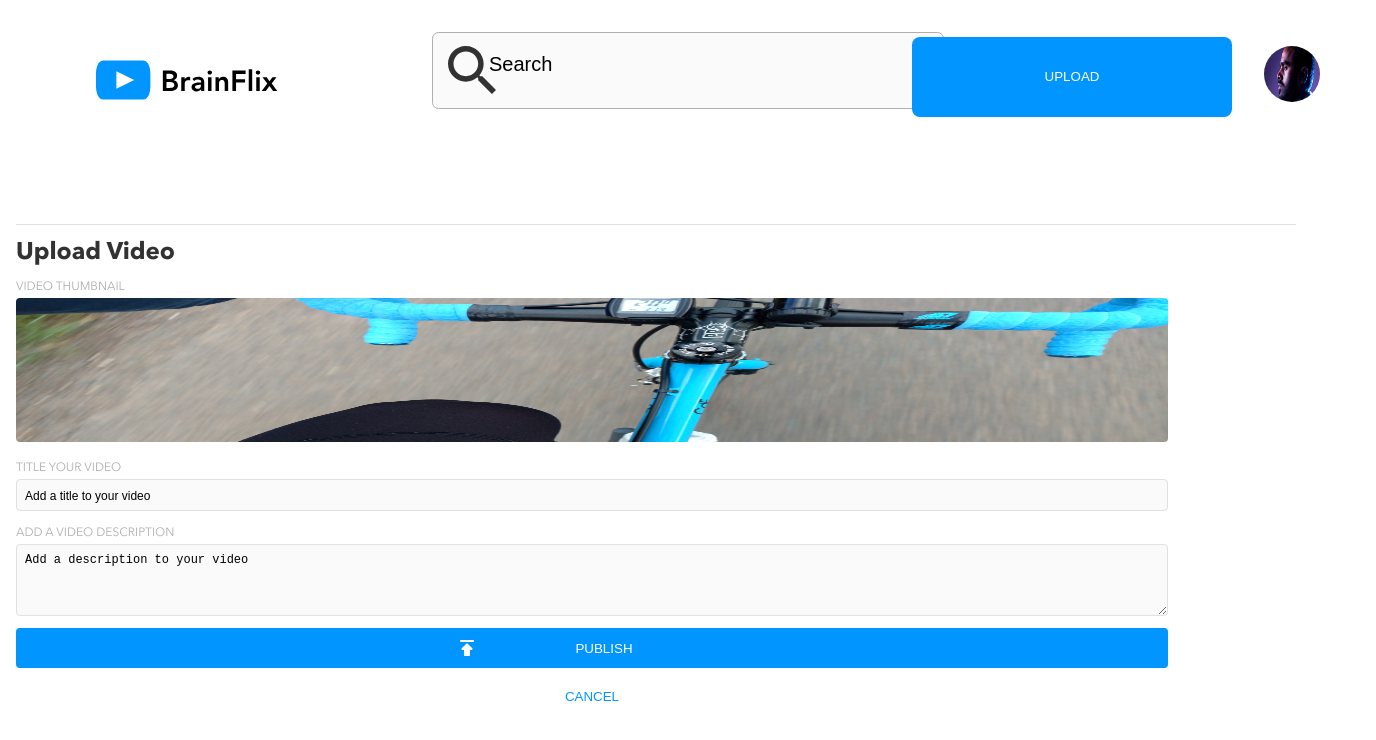
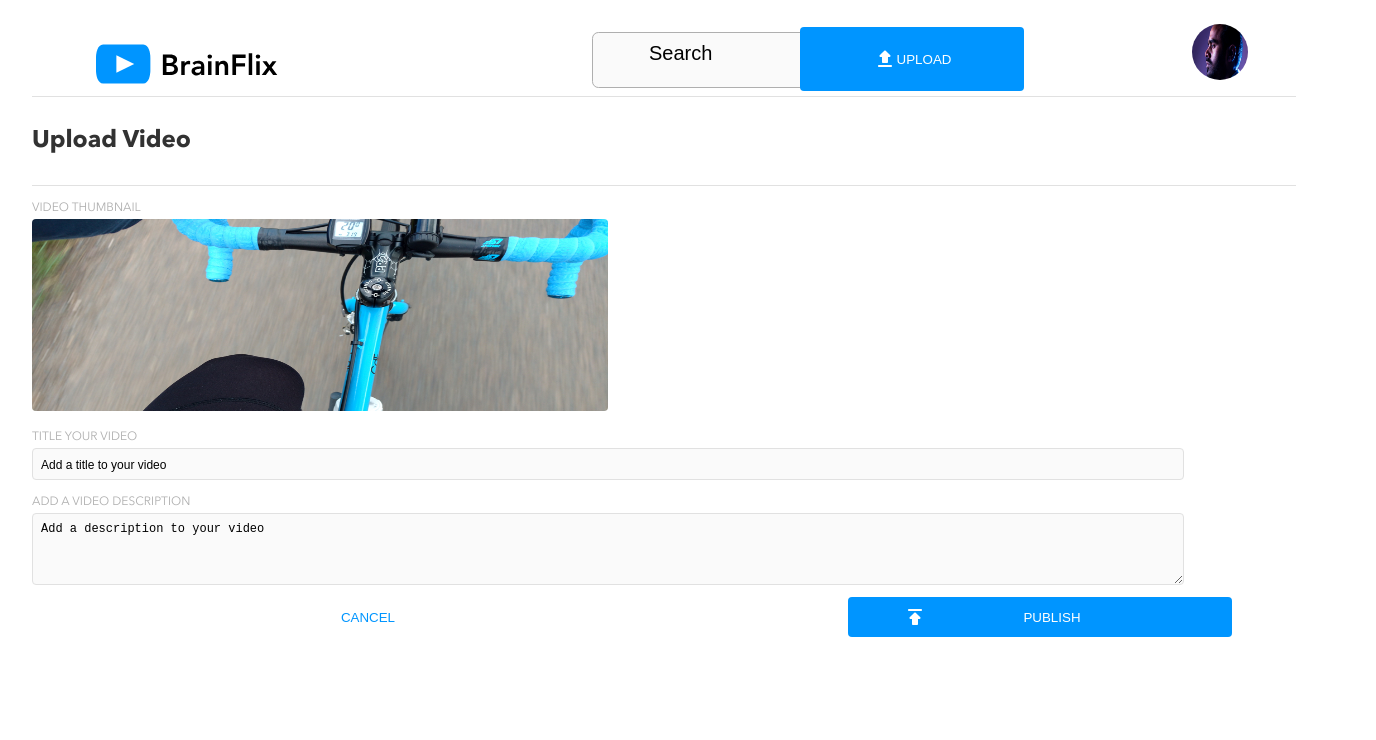
Before and after one commit to javeria731/Javeria-Aamir-Brainflix, a React (Create React App) app: page /Upload in a window 1280 px wide. Shown: the top 740 px of the page, 1376 px wide, since content can reach past the window. Built offline with nearby package versions, Linux system fonts and the light colour scheme.

Commit message:
Fixed  somes of designs

```diff
--- a/src/Components/Comment/Comments.scss
+++ b/src/Components/Comment/Comments.scss
@@ -13,6 +13,7 @@
    margin: 1rem;
    height: 9rem;
    line-height: 1rem;
+
    @include desktop{
 
     width: 95%;
@@ -26,6 +27,19 @@
     margin: 1rem;
     padding-left: 3rem;
     padding-bottom: 1rem;
+    width: 100%;
+
+    & h2{
+font-size: 12px;
+font-weight: 600;
+
+
+color: $primarycolor_1;
+    }
+    & p{
+        color: $primarycolor_3;
+        margin-left: 3rem;
+    }
 
     @include desktop {
 
@@ -41,6 +55,8 @@
    width: 100%;
     position: relative;
     bottom: 4rem;
+
+    font-size: 12px;
 
     @include desktop{
 
--- a/src/Components/Video/Video.js
+++ b/src/Components/Video/Video.js
@@ -10,7 +10,7 @@ const VideoList = (props) => {
 
   return (
     <div className="VideoList__container">
-      {/* Render the list of video items */}
+
       {props.videos.map((video, index) => (
         <VideoListItem key={video.id} video={video} handleVideoClick={() => handleVideoItemClick(index)} />
       ))}
--- a/src/Components/Video/Video.scss
+++ b/src/Components/Video/Video.scss
@@ -20,23 +20,38 @@
 .Videolist__item {
   display: flex;
 
+  @include desktop{
+
+    width: 70%;
+    gap:3.5rem;
+  }
 }
 
 .Videolist__imagelist {
   width: 7rem;
   height: 5rem;
-  margin: 1rem;
+
+  @include desktop{
+
+
+  }
+
 }
 
 .Videolist__image {
-  width: 8rem;
-  height: 4rem;
+  width: 7rem;
+  height: 3.5rem;
   object-fit: cover;
   border-radius: 0.25rem;
+  margin-left: 2rem;
 
   @include desktop{
-    width: 10rem;
-    height: 5rem;
+
+height:4rem;
+   width: 9rem;
+   margin: 1rem;
+
+
   }
 }
 
@@ -46,15 +61,18 @@
 }
 
 .Videolist__title {
-  font-size: 16px;
+  font-size: 12px;
+  margin-left: 1rem;
+  font-weight: 550;
+  line-height: 1rem;
 
 
   color: $secondrycolor_1;
-  font-weight: bolder;
+
 
   @include desktop{
 
-    font-size: 24px;
+    font-size: 16px;
 
     margin: 0.5rem;
    color: $secondrycolor_1;
@@ -63,13 +81,19 @@
 }
 
 .Videolist__channel {
-  font-size: 14px;
+  font-size: 12px;
   color: $primarycolor_1;
 
-  font-size: 16px;
+ margin-top: 0.5rem;
+  margin-left: 1rem;
 
   @include desktop{
-    font-size: 20px;
+    font-size: 16px;
 
   }
 }
+.tester{
+
+  height: 100%;
+  margin-top: 2rem;
+}
--- a/src/Components/VideoContainer/VideoContainer.scss
+++ b/src/Components/VideoContainer/VideoContainer.scss
@@ -94,7 +94,7 @@
 
     @include desktop{
 
-        width: 70%;
+        width: 50%;
         height: 100%;
     }
 
--- a/src/Components/VideoListItem/VideoListItem.js
+++ b/src/Components/VideoListItem/VideoListItem.js
@@ -1,16 +1,12 @@
 import React from "react";
 import { Link } from "react-router-dom";
-
-
 
 //const VideoListItem = ({ video, handleVideoClick }) => {
 const VideoListItem = ({ video }) => {
   return (
-
-
-      //<div className="Videolist__item" onClick={() => handleVideoClick(video.id)}>
-    <div className="Videolist__item">
-      <Link to={`/videos/${video.id}` } className="Videolist__item">
+    //<div className="Videolist__item" onClick={() => handleVideoClick(video.id)}>
+    <div className="">
+      <Link to={`/videos/${video.id}`} className="Videolist__item">
         <div className="Videolist__imagelist">
           <img className="Videolist__image" src={video.image} alt="videos" />
         </div>
--- a/src/Components/addComment/addComment.scss
+++ b/src/Components/addComment/addComment.scss
@@ -11,6 +11,7 @@
 
 border-bottom: 1px solid $primarycolor_3;
 margin: 1rem;
+width: 100%;
 
     @include tablet {
         display: flex;
@@ -22,9 +23,11 @@ margin: 1rem;
 .Cmt__Heading{
 
     color: $primarycolor_3;
-    font-size: 18px;
+    font-size: 14px;
     margin-left: 5.3rem;
     margin-bottom: 0 auto;
+    font-weight: 500;
+
 }
 
 .Cmt__Top{
@@ -39,7 +42,7 @@ margin: 1rem;
         height: 2.5rem;
         width: 2.5rem;
         border-radius: 50%;
-        margin-left: 1rem;
+
         @include tablet{
 
 
@@ -53,14 +56,12 @@ textarea
 {
 
    height: 6rem;
-   width: 18rem;
+   width: 90%;
    border : 1px solid $secondrycolor_3;
    background-color: $secondrycolor_4;
-   margin: 0 auto;
-   background-color: red($color: #000000);
 
 
-   &::placeholder
+  &::placeholder
    {
    color: $secondrycolor_1;
    font-size: 16px;
@@ -68,6 +69,7 @@ textarea
    position: relative;
    left: 3.3rem;
    top:4px;
+   background-color: red;
 
    }
 
@@ -87,8 +89,9 @@ textarea
     height: 3rem;
 
     bottom: 1.5rem;
-    margin: 1rem 1rem 1rem 5.4rem;
+    margin: 1rem 1rem 1rem 1.9rem;
     border-radius: 4px;
+    width: 90%;
 
     &:hover{
         background-color: $secondrycolor_2;
--- a/src/Components/pageHeader/Header.js
+++ b/src/Components/pageHeader/Header.js
@@ -24,8 +24,10 @@ function Header() {
         <div>
 
           <div className="Header__top__input">
-           <input type="text" placeholder='Search'></input>
-           <img src={searchIcon} alt='searchicon'/>
+          <img src={searchIcon} alt='searchicon'/>
+           <input type="text" placeholder='Search'>
+           </input>
+
           </div>
         </div>
 
@@ -36,8 +38,9 @@ function Header() {
 
       <div className="Header__bottom">
         <Link to="/Upload">
-          <button className="Header__button">UPLOAD</button>
-          <img className="Header__bottom--upload" src={upload} alt="upload icon" />
+          <button className="Header__button">
+          <img  src={upload} alt="upload icon" />UPLOAD
+          </button>
        </Link>
         <div className="Header__avatartablet">
           <img src={avatar} alt="avatar" />
--- a/src/Components/pageHeader/header.scss
+++ b/src/Components/pageHeader/header.scss
@@ -5,11 +5,14 @@
 
 
 .Header{
+    width: 100%;
+    gap:0rem;
 
     @include tablet{
         display: flex;
         gap:2rem;
 
+        height: 5rem
     }
     @include desktop{
         gap: 3rem;
@@ -18,15 +21,14 @@
     &__logo{
     margin-left: 20%;
     margin-top: 1rem;
-    margin-bottom: 1rem;
     height: 25px;
     width: 120px;
 
     @include tablet{
         height: 2rem;
         width: 8rem;
-        margin-left: 7%;
-        margin-top: 2.5rem
+
+        margin-top: 1.5rem
        }
 
        @include desktop{
@@ -40,7 +42,8 @@
     &__top{
     display: flex;
     width: 100%;
-    margin: 1rem;
+
+
     @include tablet {
 
     }
@@ -65,22 +68,25 @@
 
 
         & input{
-            height: 3.45rem;
-            width: 14rem;
-            margin-right: 2rem;
+            height: 2.5rem;
+          width: 15rem;
+          margin-left: 1rem;
             border-radius: 0.4rem;
             margin-top: 1rem;
             background-color: $secondrycolor_4;
             border: 1px solid $primarycolor_3;
 
+
             @include tablet{
-                height: 3.45rem;
-            width: 20rem;
+                height: 3rem;
+                  width: 15rem;
+                  margin-right: 5px;
 
             @include desktop{
-                width: 32rem;
-                height: 4.8rem;
-                margin-left: 11rem;
+                width: 20rem;
+                height: 3.5rem;
+                margin-left: 16rem;
+
             }
             }
             &::placeholder
@@ -145,7 +151,7 @@
     border-radius: 50%;
     position: relative;
 
-
+margin-left: 1rem;
     margin-top: 1rem;
 
     @include tablet{
@@ -167,8 +173,8 @@
         width: 2.5rem;
         border-radius: 50%;
         position: relative;
-        left: 10rem;
-        bottom: 5rem;
+        left: 9rem;
+        bottom:2rem;
 
 
     }
@@ -177,20 +183,35 @@
         width: 3.5rem;
         border-radius: 50%;
         position: relative;
-        left: 14rem;
-        bottom: 6.4rem;
+      bottom: 3rem;
+      right: 1rem;
+
+        background-color: red;
     }
 }
 .Header__button{
-    background-color:$primarycolor_2;
-    color:$primarycolor_4;
-    border-color: transparent;
-    width:14rem;
-    height: 3rem;
-    border-radius: 8px;
-    text-align: center;
+    display: flex;
+    align-items: center;
+    justify-content: center;
+    background-color: $primarycolor_2;
+    color: $primarycolor_4;
+    border: none;
+    width: 100%;
+    height: 2.5rem;
+    border-radius: 4px;
     margin-top: 0.5rem;
-    margin-left: 1rem;
+    padding: 0.5rem;
+    margin-left: 0.5rem;
+
+
+      & image
+      {
+          position:relative;
+
+
+
+
+      }
 
     &:hover {
 
@@ -198,23 +219,26 @@
 
     }
 
+
     @include tablet{
 
         width: 12rem;
-        height: 3rem;
+        height: 2.8rem;
         position: relative;
-        right: 5rem;
-        top: 1.8rem;
+        right: 4rem;
+        top: .85rem;
+
 
 
 
     }
     @include desktop{
-        width: 20rem;
-        height: 5rem;
+        width: 14rem;
+        height: 4rem;
         position: relative;
-        right: 9rem;
-        bottom: 2.3rem;
+        right: 16rem;
+        top:1.2rem;
+
 
     }
 }
--- a/src/pages/Upload/upload.scss
+++ b/src/pages/Upload/upload.scss
@@ -15,6 +15,12 @@
     height: 2rem;
     border: 1px solid $secondrycolor_3;
     border-radius: 4px;
+
+    @include tablet{
+
+      margin-left: 1rem;
+
+    }
     &::placeholder {
        color:$secondrycolor_1;
        margin: 1rem;
@@ -31,6 +37,11 @@
     height: 4.5rem;
     border: 1px solid $secondrycolor_3;
     border-radius: 4px;
+    @include tablet{
+
+      margin-left: 1rem;
+
+    }
     &::placeholder {
         color:$secondrycolor_1;
        padding-top: 0.5rem;
@@ -51,6 +62,17 @@
  padding-top: 1rem;
  font-size: 24px;
  font-weight:600;
+
+ padding-top: 2rem;
+ padding-bottom: 2rem;
+
+ @include tablet{
+
+  margin-left: 1rem;
+  border-bottom: 1px solid $secondrycolor_3;
+
+
+}
    }
 
 
@@ -61,11 +83,23 @@
     font-weight: 450;
     margin-top: 1rem;
     margin-bottom: 5px;
+    @include tablet{
+
+      margin-left: 1rem;
+
+    }
 }
 &__image{
 
     height: 9rem;
     width:90%;
+
+    @include tablet{
+
+      width: 45%;
+      height: 12rem;
+      margin-left: 1rem;
+    }
 
 
     border-radius: 0.25rem;
@@ -86,6 +120,14 @@
   margin-top: 0.5rem;
   padding: 0.5rem;
 
+  @include tablet{
+
+    width: 30%;
+    float: right;
+    margin-right: 4rem;
+
+  }
+
 
     &__image
     {
@@ -97,7 +139,7 @@
 }
 .CancelButton
 {
-  background-color: red;
+
     display: flex;
     align-items: center;
     justify-content: center;
@@ -109,4 +151,10 @@
     border-radius: 4px;
     margin-top: 0.5rem;
     padding: 0.5rem;
+    @include tablet{
+
+      width: 30%;
+
+      margin-left: 10rem;
+    }
 }
```
Also changed, not shown: src/Components/VideoContainer/VideoContainer.js (+18 -29 lines).
